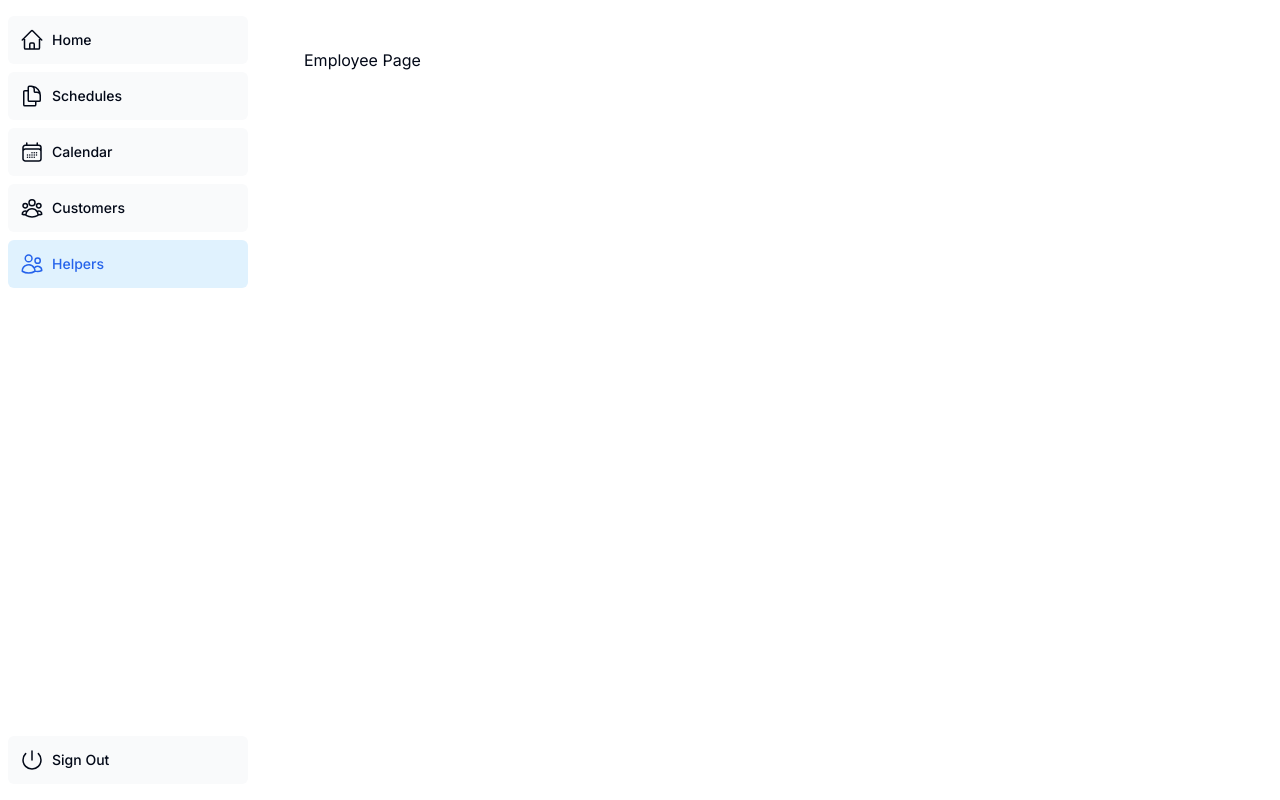
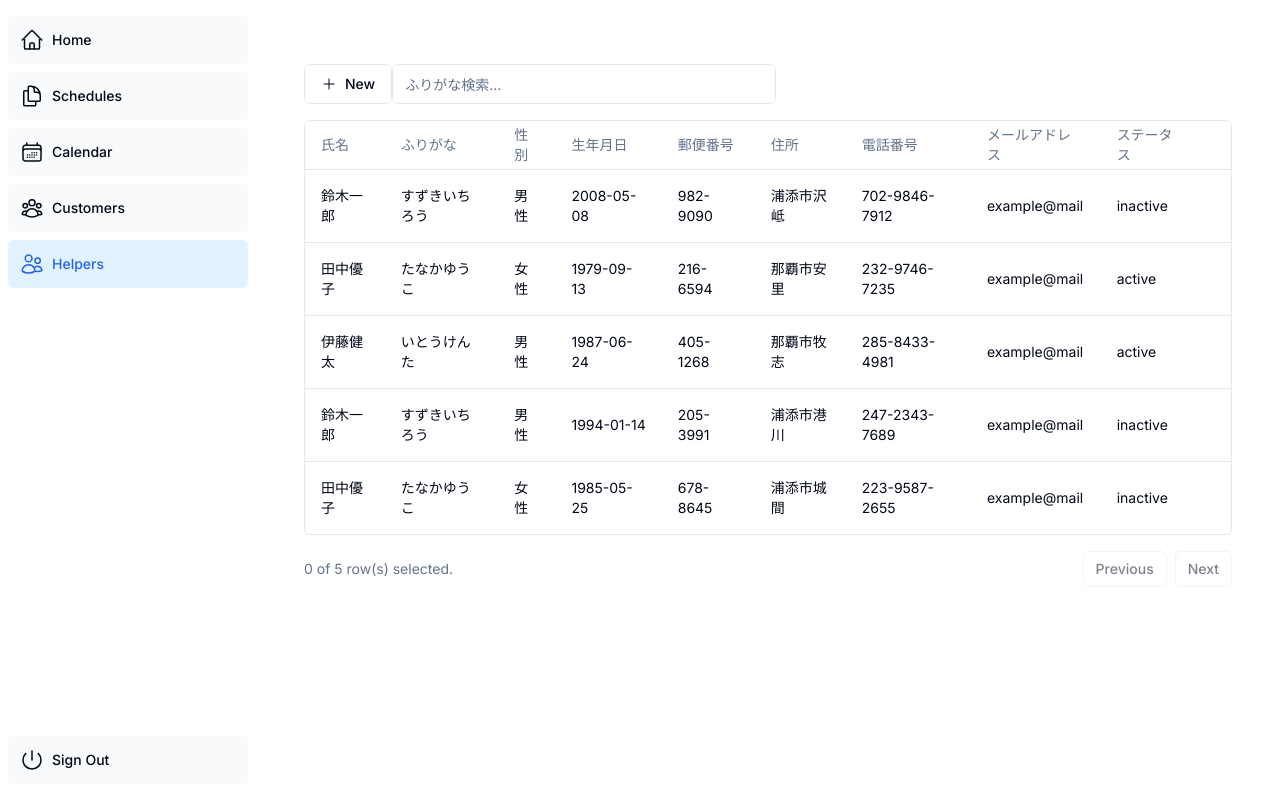
Before and after one commit to Takashi-Matsumura/nextjs-shadcn, a Next.js app: page /dashboard/employee in a window 1280 px wide. Built offline with nearby package versions, Linux system fonts and the light colour scheme.

Commit message:
Add zod package and update employee page

```diff
--- a/package.json
+++ b/package.json
@@ -29,7 +29,8 @@
     "react-dom": "^18",
     "tailwind-merge": "^2.2.0",
     "tailwindcss-animate": "^1.0.7",
-    "vaul": "^0.8.0"
+    "vaul": "^0.8.0",
+    "zod": "^3.22.4"
   },
   "devDependencies": {
     "@types/node": "^20",
--- a/src/app/dashboard/employee/page.tsx
+++ b/src/app/dashboard/employee/page.tsx
@@ -1,3 +1,5 @@
+import { DataTableDemo } from "@/app/ui/employee/datatable";
+
 export default function Page() {
-  return <p>Employee Page</p>;
+  return <DataTableDemo />;
 }
--- /dev/null
+++ b/src/app/ui/employee/data/data.tsx
@@ -0,0 +1,64 @@
+import { Employee } from "./schema";
+
+export const data: Employee[] = [
+  {
+    id: "46716243",
+    nameKanji: "鈴木一郎",
+    nameKana: "すずきいちろう",
+    gender: "男性",
+    birthDate: "2008-05-08",
+    postalCode: "982-9090",
+    address: "浦添市沢岻",
+    phoneNumber: "702-9846-7912",
+    email: "example@mail",
+    status: "inactive",
+  },
+  {
+    id: "83561675",
+    nameKanji: "田中優子",
+    nameKana: "たなかゆうこ",
+    gender: "女性",
+    birthDate: "1979-09-13",
+    postalCode: "216-6594",
+    address: "那覇市安里",
+    phoneNumber: "232-9746-7235",
+    email: "example@mail",
+    status: "active",
+  },
+  {
+    id: "76110738",
+    nameKanji: "伊藤健太",
+    nameKana: "いとうけんた",
+    gender: "男性",
+    birthDate: "1987-06-24",
+    postalCode: "405-1268",
+    address: "那覇市牧志",
+    phoneNumber: "285-8433-4981",
+    email: "example@mail",
+    status: "active",
+  },
+  {
+    id: "82631747",
+    nameKanji: "鈴木一郎",
+    nameKana: "すずきいちろう",
+    gender: "男性",
+    birthDate: "1994-01-14",
+    postalCode: "205-3991",
+    address: "浦添市港川",
+    phoneNumber: "247-2343-7689",
+    email: "example@mail",
+    status: "inactive",
+  },
+  {
+    id: "24783243",
+    nameKanji: "田中優子",
+    nameKana: "たなかゆうこ",
+    gender: "女性",
+    birthDate: "1985-05-25",
+    postalCode: "678-8645",
+    address: "浦添市城間",
+    phoneNumber: "223-9587-2655",
+    email: "example@mail",
+    status: "inactive",
+  },
+];
--- /dev/null
+++ b/src/app/ui/employee/data/schema.ts
@@ -0,0 +1,16 @@
+import { z } from "zod";
+
+export const employeeSchema = z.object({
+  id: z.string(),
+  nameKanji: z.string(),
+  nameKana: z.string(),
+  gender: z.enum(["男性", "女性"]),
+  birthDate: z.string(),
+  email: z.string().email(),
+  phoneNumber: z.string(),
+  postalCode: z.string(),
+  address: z.string(),
+  status: z.enum(["active", "inactive"]),
+});
+
+export type Employee = z.infer<typeof employeeSchema>;
--- /dev/null
+++ b/src/app/ui/employee/datatable-columns.tsx
@@ -0,0 +1,57 @@
+import { ColumnDef } from "@tanstack/react-table";
+
+import { Employee } from "./data/schema";
+import { Avatar, AvatarFallback } from "@/components/ui/avatar";
+
+export const columns: ColumnDef<Employee>[] = [
+  {
+    accessorKey: "nameKanji",
+    header: "氏名",
+  },
+  {
+    accessorKey: "nameKana",
+    header: "ふりがな",
+    enableHiding: false,
+  },
+  {
+    accessorKey: "gender",
+    header: "性別",
+    enableHiding: false,
+  },
+  {
+    accessorKey: "birthDate",
+    header: "生年月日",
+    enableHiding: false,
+  },
+  {
+    accessorKey: "postalCode",
+    header: "郵便番号",
+  },
+  {
+    accessorKey: "address",
+    header: "住所",
+  },
+  {
+    accessorKey: "phoneNumber",
+    header: "電話番号",
+  },
+  {
+    accessorKey: "email",
+    header: "メールアドレス",
+    enableHiding: false,
+  },
+  {
+    accessorKey: "status",
+    header: "ステータス",
+    enableHiding: false,
+  },
+  {
+    id: "actions",
+    enableHiding: false,
+    cell: ({ row }) => {
+      const customer = row.original;
+
+      return <div className="space-x-2"></div>;
+    },
+  },
+];
--- /dev/null
+++ b/src/app/ui/employee/datatable-pagination.tsx
@@ -0,0 +1,37 @@
+import { Table } from "@tanstack/react-table";
+import { Button } from "@/components/ui/button";
+
+interface DataTablePaginationProps<TData> {
+  table: Table<TData>;
+}
+
+export function DataTablePagination<TData>({
+  table,
+}: DataTablePaginationProps<TData>) {
+  return (
+    <div className="flex items-center justify-end space-x-2 py-4">
+      <div className="flex-1 text-sm text-muted-foreground">
+        {table.getFilteredSelectedRowModel().rows.length} of{" "}
+        {table.getFilteredRowModel().rows.length} row(s) selected.
+      </div>
+      <div className="space-x-2">
+        <Button
+          variant="outline"
+          size="sm"
+          onClick={() => table.previousPage()}
+          disabled={!table.getCanPreviousPage()}
+        >
+          Previous
+        </Button>
+        <Button
+          variant="outline"
+          size="sm"
+          onClick={() => table.nextPage()}
+          disabled={!table.getCanNextPage()}
+        >
+          Next
+        </Button>
+      </div>
+    </div>
+  );
+}
--- /dev/null
+++ b/src/app/ui/employee/datatable-toolbar.tsx
@@ -0,0 +1,53 @@
+import { Table } from "@tanstack/react-table";
+import { Button } from "@/components/ui/button";
+import { Input } from "@/components/ui/input";
+import { PlusIcon } from "@heroicons/react/24/outline";
+
+interface DataTableToolbarProps<TData> {
+  table: Table<TData>;
+}
+
+export function DataTableToolbar<TData>({
+  table,
+}: DataTableToolbarProps<TData>) {
+  return (
+    <div className="flex items-center py-4">
+      <Button variant="outline" className="gap-2">
+        <PlusIcon className="h-4 w-4" />
+        New
+      </Button>
+      <Input
+        placeholder="ふりがな検索..."
+        value={(table.getColumn("nameKana")?.getFilterValue() as string) ?? ""}
+        onChange={(event) =>
+          table.getColumn("nameKana")?.setFilterValue(event.target.value)
+        }
+        className="max-w-sm"
+      />
+      {/* <DropdownMenu>
+        <DropdownMenuTrigger asChild>
+          <Button variant="outline" className="ml-auto">
+            Columns <ChevronDown className="ml-2 h-4 w-4" />
+          </Button>
+        </DropdownMenuTrigger>
+        <DropdownMenuContent align="end">
+          {table
+            .getAllColumns()
+            .filter((column) => column.getCanHide())
+            .map((column) => {
+              return (
+                <DropdownMenuCheckboxItem
+                  key={column.id}
+                  className="capitalize"
+                  checked={column.getIsVisible()}
+                  onCheckedChange={(value) => column.toggleVisibility(!!value)}
+                >
+                  {column.id}
+                </DropdownMenuCheckboxItem>
+              );
+            })}
+        </DropdownMenuContent>
+      </DropdownMenu> */}
+    </div>
+  );
+}
--- /dev/null
+++ b/src/app/ui/employee/datatable.tsx
@@ -0,0 +1,117 @@
+"use client";
+
+import { columns } from "./datatable-columns";
+import { data } from "./data/data";
+
+import * as React from "react";
+import {
+  ColumnDef,
+  ColumnFiltersState,
+  SortingState,
+  VisibilityState,
+  flexRender,
+  getCoreRowModel,
+  getFilteredRowModel,
+  getPaginationRowModel,
+  getSortedRowModel,
+  useReactTable,
+} from "@tanstack/react-table";
+
+import {
+  Table,
+  TableBody,
+  TableCell,
+  TableHead,
+  TableHeader,
+  TableRow,
+} from "@/components/ui/table";
+
+import { DataTableToolbar } from "./datatable-toolbar";
+import { DataTablePagination } from "./datatable-pagination";
+
+export function DataTableDemo() {
+  const [sorting, setSorting] = React.useState<SortingState>([]);
+
+  const [columnFilters, setColumnFilters] = React.useState<ColumnFiltersState>(
+    []
+  );
+
+  const [columnVisibility, setColumnVisibility] =
+    React.useState<VisibilityState>({});
+
+  const [rowSelection, setRowSelection] = React.useState({});
+
+  const table = useReactTable({
+    data,
+    columns,
+    onSortingChange: setSorting,
+    onColumnFiltersChange: setColumnFilters,
+    getCoreRowModel: getCoreRowModel(),
+    getPaginationRowModel: getPaginationRowModel(),
+    getSortedRowModel: getSortedRowModel(),
+    getFilteredRowModel: getFilteredRowModel(),
+    onColumnVisibilityChange: setColumnVisibility,
+    state: {
+      sorting,
+      columnFilters,
+      columnVisibility,
+    },
+  });
+
+  return (
+    <div className="w-full">
+      <DataTableToolbar table={table} />
+      <div className="rounded-md border">
+        <Table>
+          <TableHeader>
+            {table.getHeaderGroups().map((headerGroup) => (
+              <TableRow key={headerGroup.id}>
+                {headerGroup.headers.map((header) => {
+                  return (
+                    <TableHead key={header.id}>
+                      {header.isPlaceholder
+                        ? null
+                        : flexRender(
+                            header.column.columnDef.header,
+                            header.getContext()
+                          )}
+                    </TableHead>
+                  );
+                })}
+              </TableRow>
+            ))}
+          </TableHeader>
+          <TableBody>
+            {table.getRowModel().rows?.length ? (
+              table.getRowModel().rows.map((row) => (
+                <TableRow
+                  key={row.id}
+                  data-state={row.getIsSelected() && "selected"}
+                >
+                  {row.getVisibleCells().map((cell) => (
+                    <TableCell key={cell.id}>
+                      {flexRender(
+                        cell.column.columnDef.cell,
+                        cell.getContext()
+                      )}
+                    </TableCell>
+                  ))}
+                </TableRow>
+              ))
+            ) : (
+              <TableRow>
+                <TableCell
+                  colSpan={columns.length}
+                  className="h-24 text-center"
+                >
+                  No results.
+                </TableCell>
+              </TableRow>
+            )}
+          </TableBody>
+        </Table>
+      </div>
+      <DataTablePagination table={table} />
+    </div>
+  );
+}
```
Also changed, not shown: 1 other file (tests, documents, lock files or other folders).
